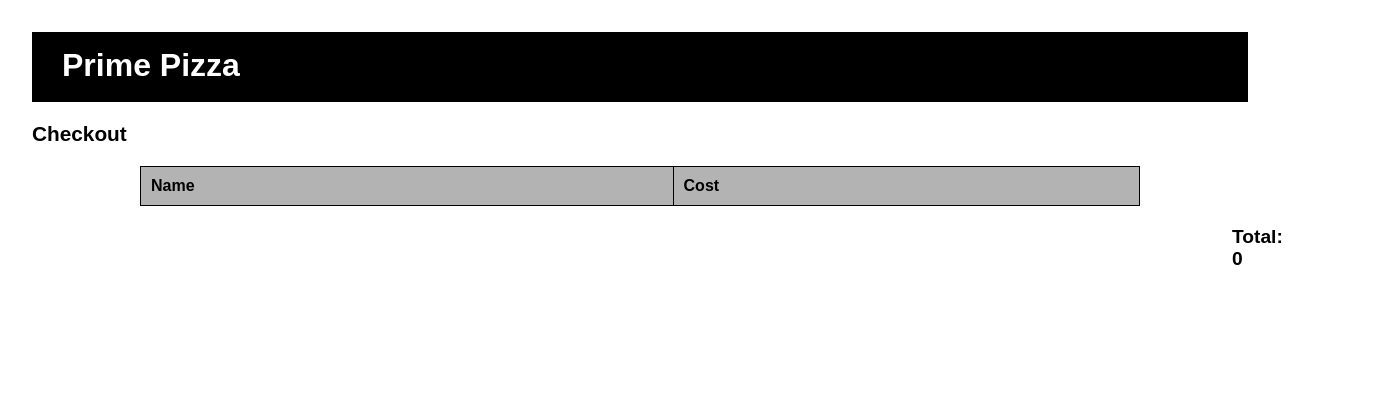
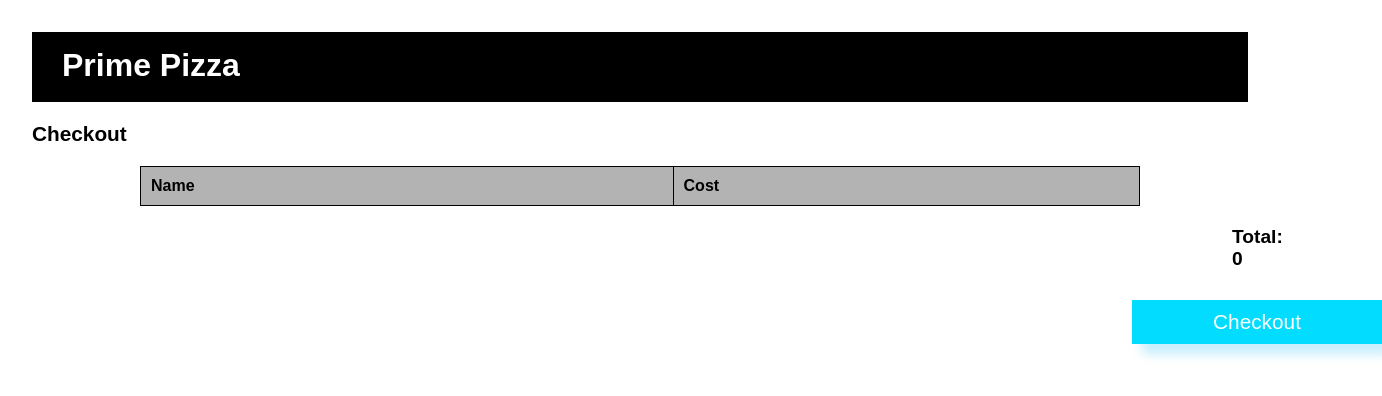
Before and after one commit to Mohagosaar/redux-pizza-parlor, a React app: page /CheckoutPage in a window 1280 px wide. Shown: the top 396 px of the page, 1382 px wide, since content can reach past the window. Built offline with nearby package versions, Linux system fonts and the light colour scheme; the HTML template or start-up script is replaced by a standard one.

Commit message:
Pizza project

```diff
--- a/src/components/App/App.css
+++ b/src/components/App/App.css
@@ -171,6 +171,19 @@ form h2 {
   margin-top: 20px;
   font-size: 1.2rem;
 }
+.checkout button {
+  box-shadow: 10px 10px 20x rgba(0, 0, 0, 0.226);
+  padding: 10px;
+  font-size: 1.3rem;
+  background-color: rgb(2, 221, 255);
+  border: none;
+  margin-left: 1100px;
+  margin-top: 30px;
+  color: white;
+  width: 250px;
+  box-shadow: 10px 10px 10px rgba(4, 182, 242, 0.232);
+  cursor: pointer;
+}
 
 .checkout-content h3 {
   margin-top: 20px;
--- a/src/components/Checkout/CheckoutPage.jsx
+++ b/src/components/Checkout/CheckoutPage.jsx
@@ -1,10 +1,55 @@
 import "../App/App.css";
+import axios from "axios";
 
-import { useSelector } from "react-redux";
+import { useSelector, useDispatch } from "react-redux";
+import { useState } from "react";
 
 const CheckoutPage = () => {
-  const checkOut = useSelector((store) => store.cart);
+  const dispatch = useDispatch();
+
+  const checkOut = useSelector((store) => store.customerData);
+  const cart = useSelector((store) => store.cart);
+
   const totalPrice = useSelector((store) => store.updateCart);
+  const handleCustomerInformation = () => {
+    cart.forEach((item) => {
+      const total = parseFloat(item.price);
+      checkOut.forEach((customer) => {
+        const {
+          customerName: customer_name,
+          street: street_address,
+          city: city,
+          zip: zip,
+          shipping: type,
+        } = customer;
+        console.log(
+          "Customer full information",
+          customer_name,
+          street_address,
+          city,
+          zip,
+          type,
+          total
+        );
+
+        axios
+          .post("/api/order", {
+            customer_name,
+            street_address,
+            city,
+            zip,
+            type,
+            total,
+          })
+          .then((response) => {
+            alert(response.data);
+          })
+          .catch((error) => {
+            alert("Error: " + error.message);
+          });
+      });
+    });
+  };
 
   return (
     <div className="checkout">
@@ -15,19 +60,18 @@ const CheckoutPage = () => {
       </div>
       <div className="checkout-content">
         <h3>Checkout</h3>
-        {checkOut.map((cart, index) => (
-          <div key={index} className="checkout-items">
-            <p>{cart.customerName}</p>
-            <p>{cart.street}</p>
-            <p>{cart.city}</p>
-            <p>{cart.zip}</p>
-            <div className="shippgin">
-              <p>{cart.shipping}</p>
+        {checkOut.map((cart, index) => {
+          const { customerName, street, city, zip, shipping } = cart;
+          return (
+            <div key={index} className="checkout-items">
+              <p>{customerName}</p>
+              <p>{street}</p>
+              <p>{city}</p>
+              <p>{zip}</p>
+              <p>{shipping}</p>
             </div>
-
-            {/* Assuming this is the name of the ordered item */}
-          </div>
-        ))}
+          );
+        })}
       </div>
       <div className="table-data">
         <table>
@@ -38,16 +82,18 @@ const CheckoutPage = () => {
             </tr>
           </thead>
           <tbody>
-            {checkOut.map((cart, index) => (
+            {/* I have used  to display this the Pizza name and their price */}
+            {cart.map((item, index) => (
               <tr key={index}>
-                <td>{cart.name && cart.name}</td>
-                <td>{cart.price && cart.price}</td>
+                <td>{item.name}</td>
+                <td>{item.price}</td>
               </tr>
             ))}
           </tbody>
         </table>
       </div>
       <h4>Total: {totalPrice}</h4>
+      <button onClick={handleCustomerInformation}>Checkout</button>
     </div>
   );
 };
--- a/src/components/CustomerPage/Customer.jsx
+++ b/src/components/CustomerPage/Customer.jsx
@@ -8,13 +8,9 @@ const Customer = () => {
   const history = useHistory();
   //Using for radioBoxcheck
   const dispatch = useDispatch();
+  const cartUpdate = useSelector((store) => store.updateCart);
+  const checkout = useSelector((store) => store.cart);
 
-  const items = [
-    { value: "Delivery", label: "Delivery" },
-    { value: "Pickup", label: "pickup" },
-  ];
-
-  const cartUpdate = useSelector((store) => store.updateCart);
   const [customerName, setCustomerName] = useState("");
   const [street, setStreet] = useState("");
   const [city, setCity] = useState("");
@@ -33,7 +29,7 @@ const Customer = () => {
       return;
     }
     dispatch({
-      type: "ADD_CART",
+      type: "ADDCUSTOMER",
       payload: { customerName, street, city, zip, shipping },
     });
     setCustomerName("");
--- a/src/components/Home/Home.jsx
+++ b/src/components/Home/Home.jsx
@@ -2,7 +2,6 @@ import React, { useState, useEffect } from "react";
 import One from "../One/One.jsx";
 import { IoCartOutline } from "react-icons/io5";
 import Customer from "../CustomerPage/Customer.jsx";
-import { BrowserRouter as Router, Route, Link } from "react-router-dom";
 import { useHistory } from "react-router-dom";
 import { useDispatch } from "react-redux";
 import axios from "axios";
--- a/src/redux/store.js
+++ b/src/redux/store.js
@@ -15,11 +15,25 @@ const updateCart = (state = 0, action) => {
   }
   return state;
 };
+const customerData = (state = [], action) => {
+  if (action.type === "ADDCUSTOMER") {
+    return [...state, action.payload];
+  }
+  return state;
+};
+const checkout = (state = [], action) => {
+  if (action.type === "CHECKOUT") {
+    return [...state, action.payload];
+  }
+  return state;
+};
 
 const store = createStore(
   combineReducers({
     cart, // 👈 Be sure to replace this, too!
     updateCart,
+    checkout,
+    customerData,
   }),
   applyMiddleware(logger)
 );
```
Also changed, not shown: 1 other file (tests, documents, lock files or other folders).
